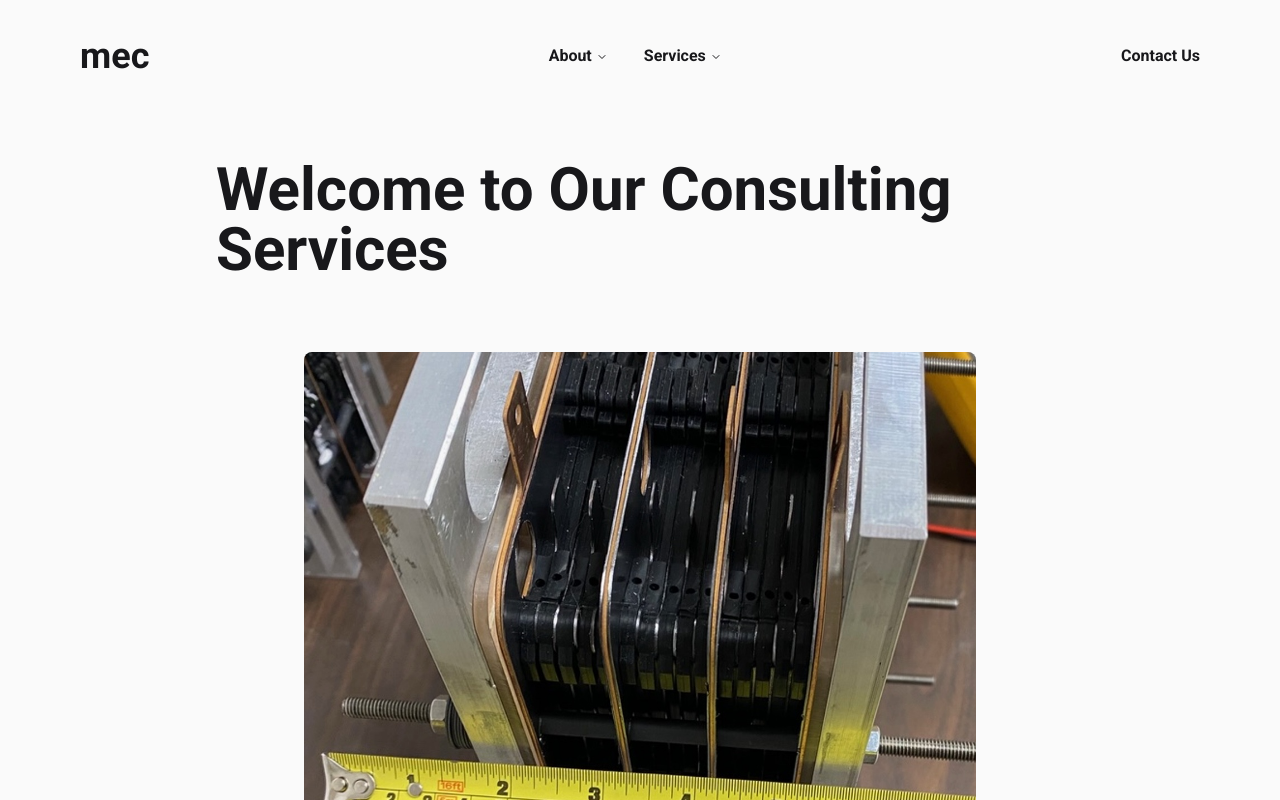
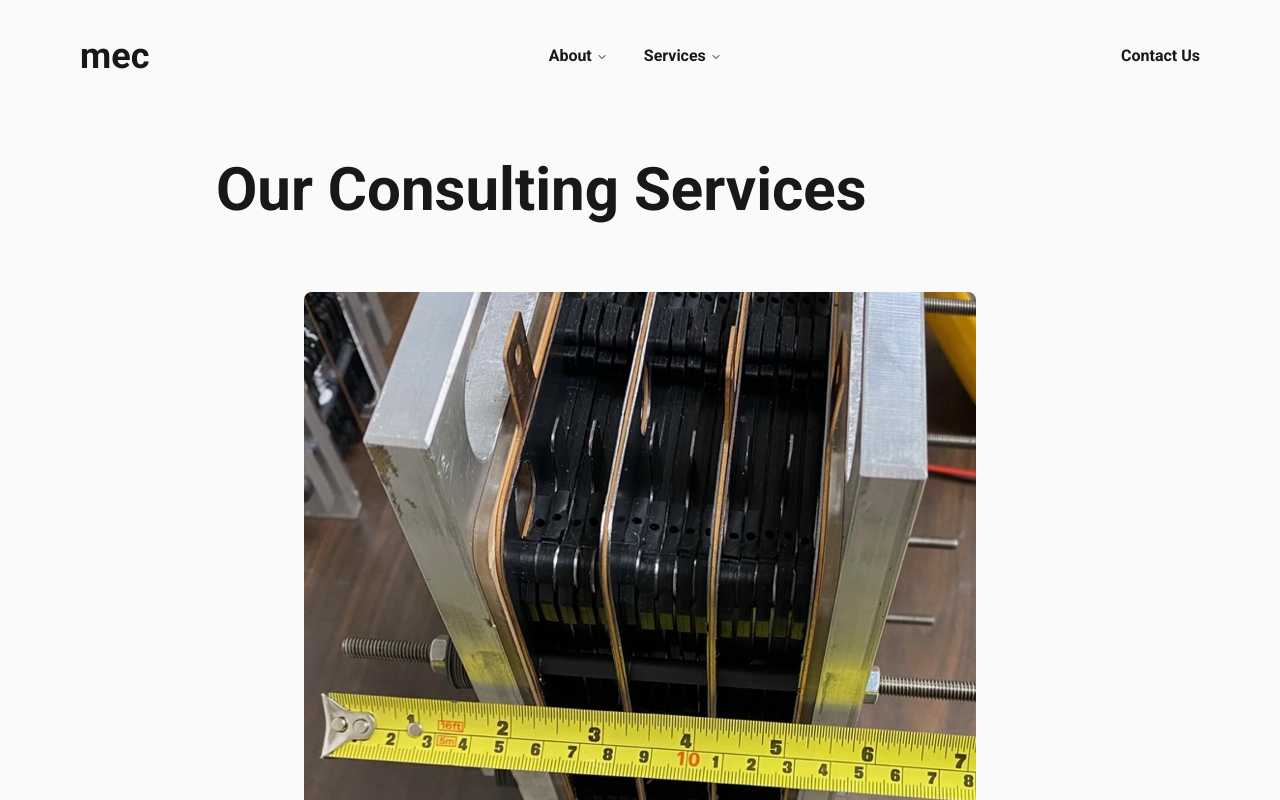
Before and after one commit to enhat/meclanding, a Next.js app: page /consulting in a window 1280 px wide. Shown: the top 800 px of the page. Built offline with nearby package versions, Linux system fonts and the light colour scheme.

Commit message:
fixed stretched video, some optimizations

```diff
--- a/src/components/text-reveal.tsx
+++ b/src/components/text-reveal.tsx
@@ -40,7 +40,10 @@ const TextReveal: React.FC<TextRevealProps> = ({
   const clickedAwaitingResetRef = useRef(false);
   const scrolledAwayRef = useRef(false);
 
-  const allWords = textItems.flatMap((item) => item.text.split(' '));
+  const allWords = React.useMemo(
+    () => textItems.flatMap((item) => item.text.split(' ').filter(Boolean)),
+    [textItems],
+  );
   const totalWordCount = allWords.length;
 
   const email = sharedConfig.contact.email;
--- a/src/config/consulting-config.json
+++ b/src/config/consulting-config.json
@@ -1,6 +1,6 @@
 {
   "article": {
-    "title": "Welcome to Our Consulting Services",
+    "title": "Our Consulting Services",
     "mainImage": {
       "src": "/consulting.png",
       "alt": "Makerspace workspace with tools and equipment"
```
Also changed, not shown: public/dither-poster.png, 1 other file (tests, documents, lock files or other folders).
